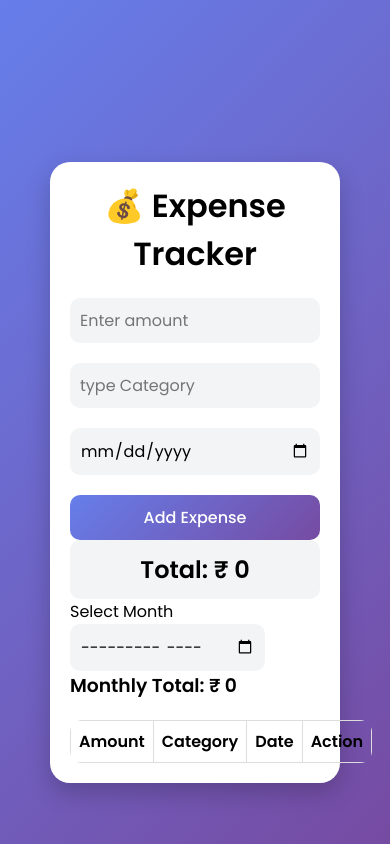
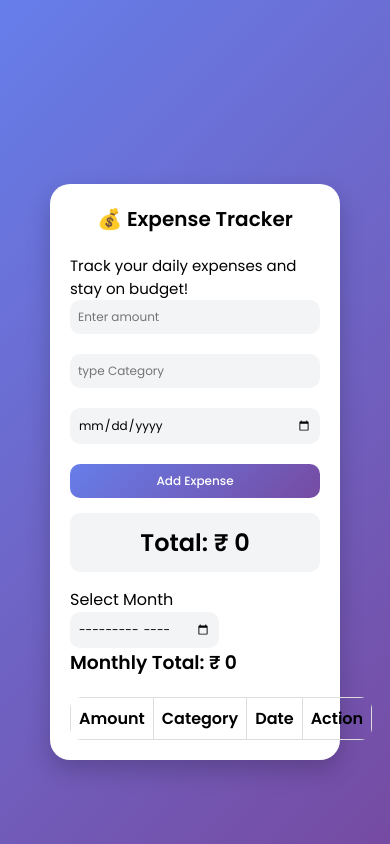
Before and after one commit to ShaziyaShaikh120/Expense-Tracker, a plain HTML site: page index.html in a window 390 px wide. Drawn offline with Linux system fonts and the light colour scheme.

Commit message:
Updated Expense Tracker UI & features

```diff
--- a/index.html
+++ b/index.html
@@ -11,6 +11,7 @@
 <body>
   <div class="container">
     <h1>💰 Expense Tracker</h1>
+    <p>Track your daily expenses and stay on budget!</p>
 
     <div class="form">
       <input type="number" id="amount" placeholder="Enter amount">
@@ -22,11 +23,12 @@
 
     <h2>Total: ₹ <span id="total">0</span></h2>
 
+    <div class="month">
     <label>Select Month</label>
     <input type="month" id="monthFilter">
 
     <h3>Monthly Total: ₹ <span id="monthlyTotal">0</span></h3>
-
+    </div>
 
     <table>
       <thead>
--- a/style.css
+++ b/style.css
@@ -34,6 +34,7 @@ h2 {
   padding: 12px;
   border-radius: 10px;
   text-align: center;
+  margin-top: 15px;
 }
 
 .form {
@@ -94,3 +95,16 @@ th, td {
   padding: 12px;
   border-radius: 10px;
 }
+
+@media screen and (max-width: 480px) {
+  .container {
+    padding: 20px;
+  }
+  h1 { font-size: 20px; }
+  p { font-size: 15px; }
+  input, button { font-size: 12px; padding: 8px; }
+}
+
+.month {
+   margin-top: 15px;
+}
```
